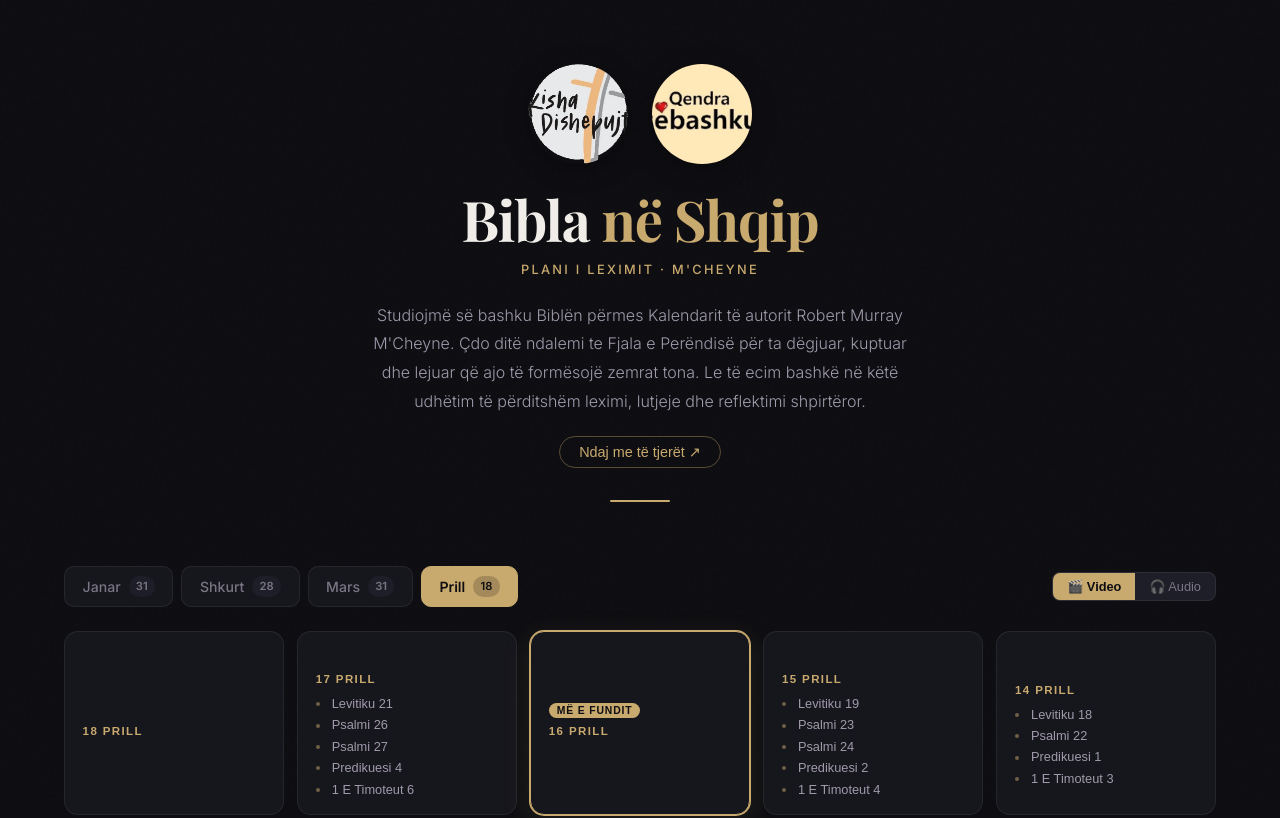
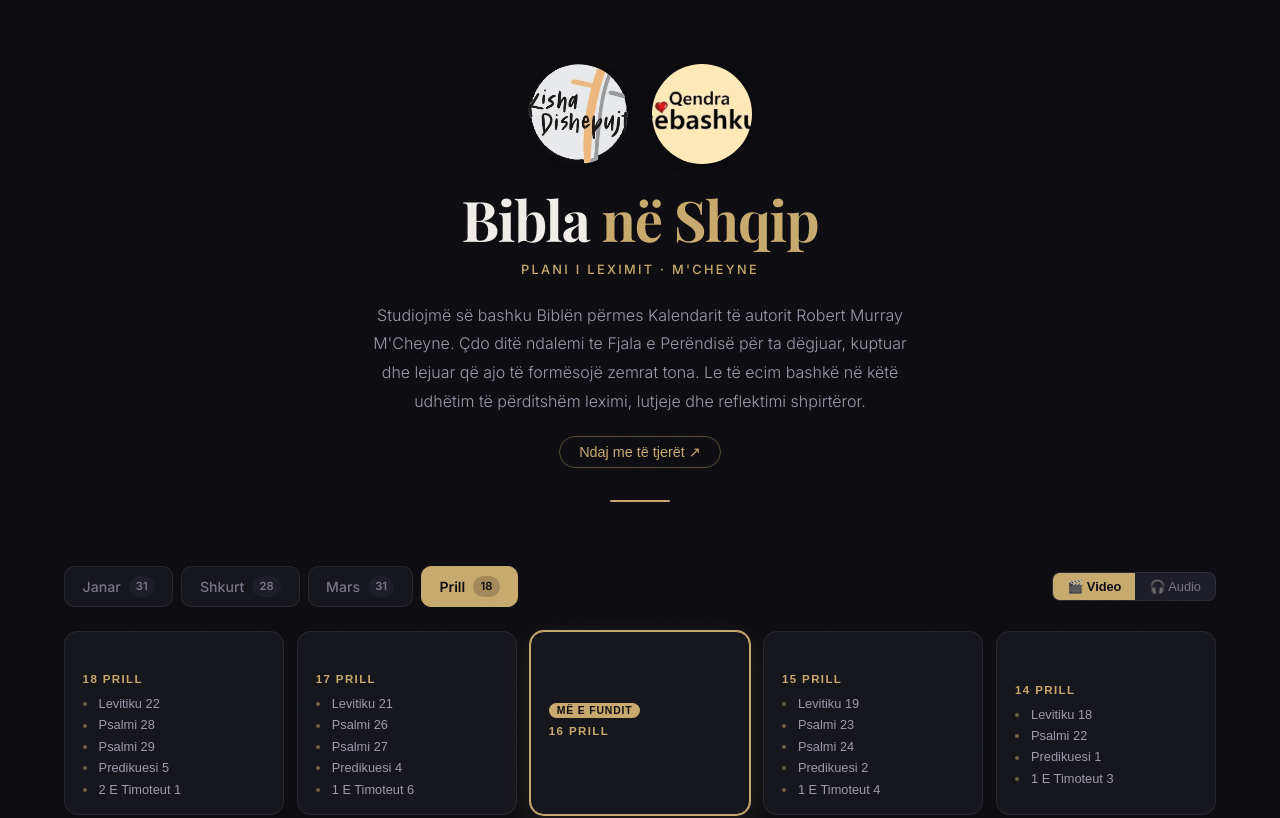
Before and after one commit to jeffandmeredith-max/bibla-shqip, a React (Vite) app: page / in a window 1280 px wide. Shown: the top 818 px of the page. Built offline with nearby package versions, Linux system fonts and the light colour scheme.

Commit message:
chore: daily update 2026-04-18

```diff
--- a/src/data/april.js
+++ b/src/data/april.js
@@ -432,12 +432,35 @@ export const april = [
         "title": "1 E Timoteut 6",
         "start": 546
       }
-    ]
+    ],
+    "audioFile": "april-17.webm"
   },
   {
     "day": 18,
     "date": "18 Prill",
     "videoId": "SpTIQmZhGng",
-    "readings": []
+    "readings": [
+      {
+        "title": "Levitiku 22",
+        "start": 0
+      },
+      {
+        "title": "Psalmi 28",
+        "start": 301
+      },
+      {
+        "title": "Psalmi 29",
+        "start": 378
+      },
+      {
+        "title": "Predikuesi 5",
+        "start": 443
+      },
+      {
+        "title": "2 E Timoteut 1",
+        "start": 627
+      }
+    ],
+    "audioFile": "april-18.webm"
   }
 ]
```
Also changed, not shown: 2 other files (tests, documents, lock files or other folders).
